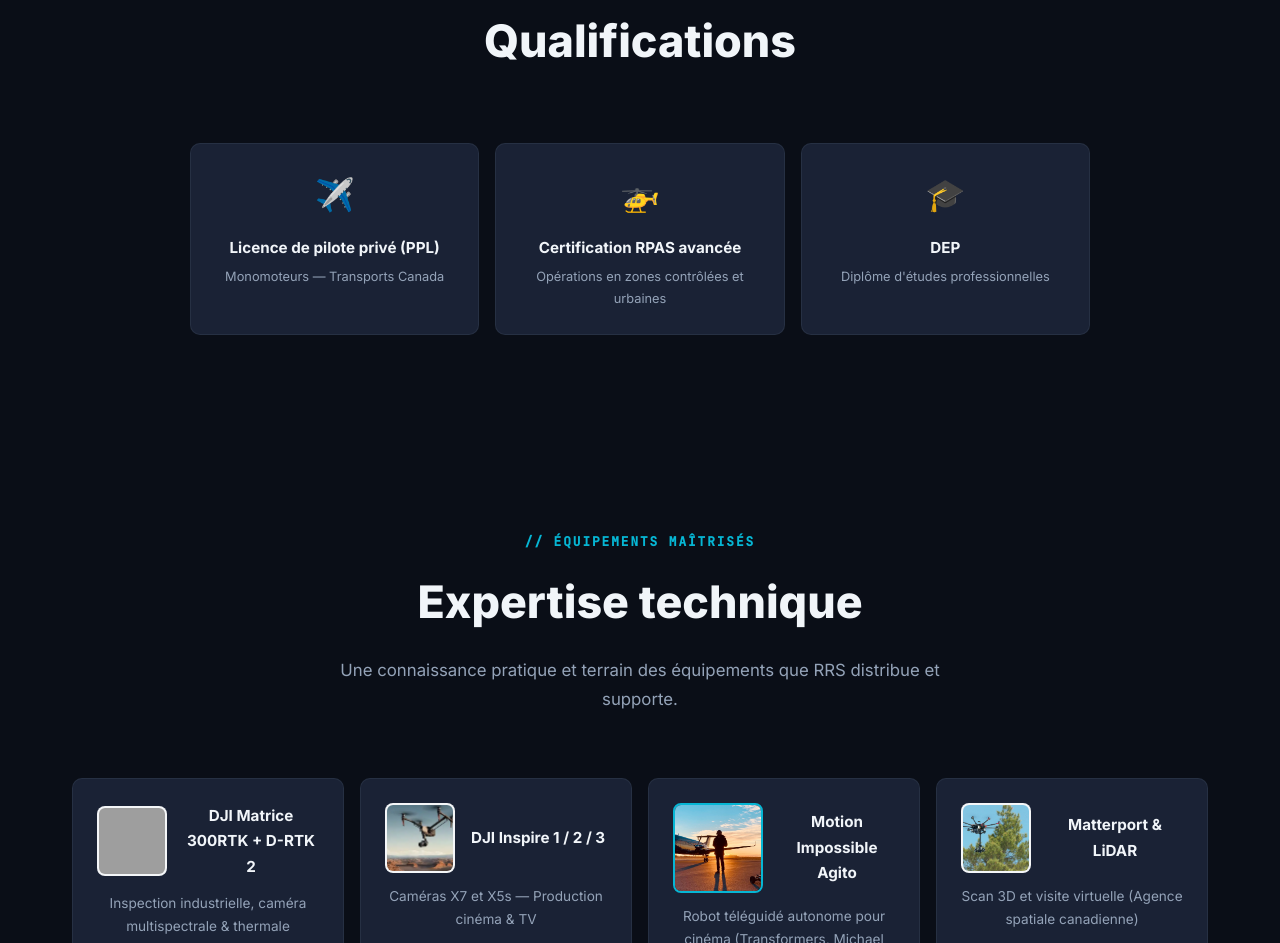
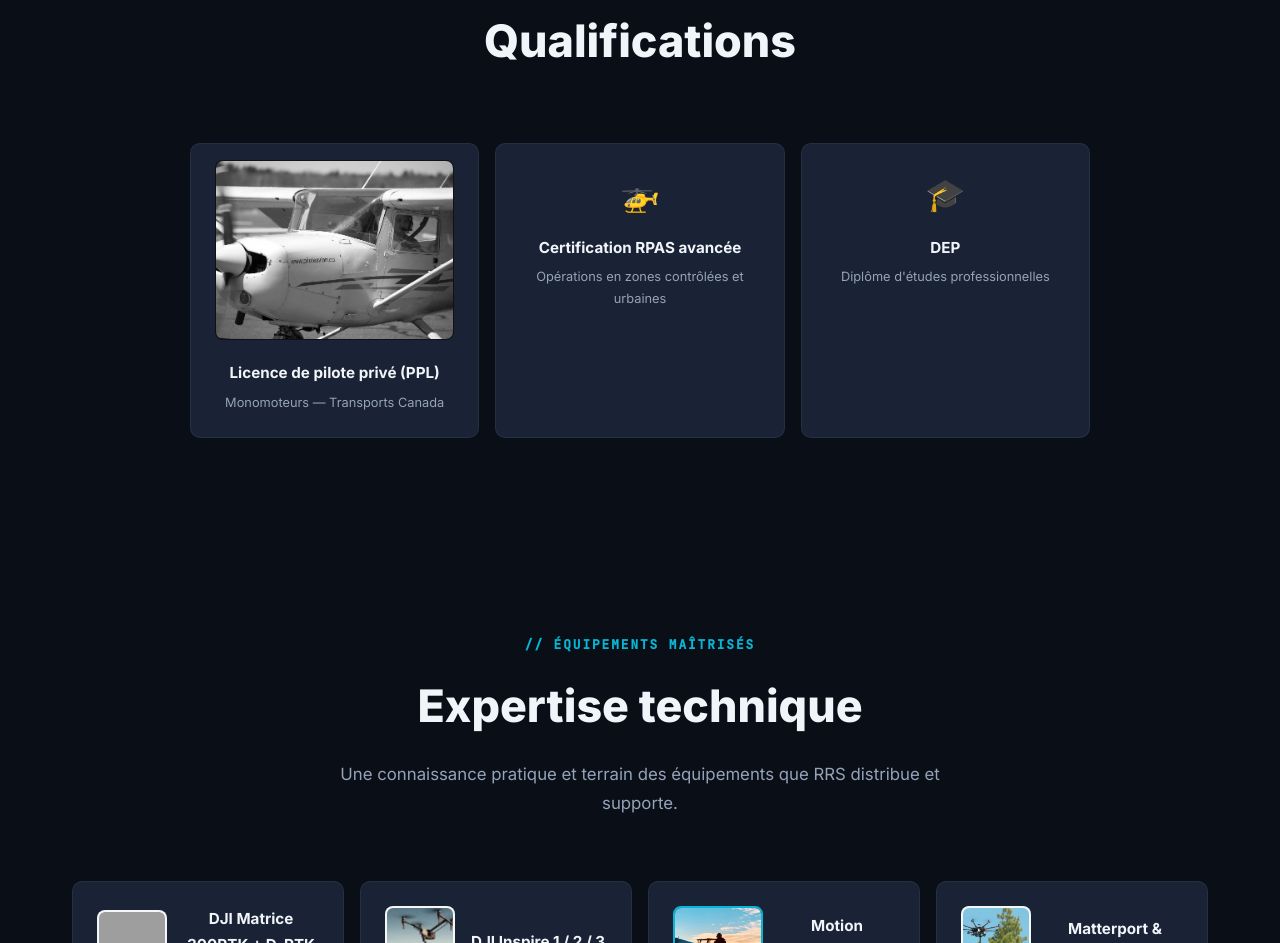
Before and after one commit to leofilmsmtl/julienbraultchenier, a plain HTML site: page index.html in a window 1280 px wide. Shown: the part 9543-10486 px from the top of the page. Drawn offline with Linux system fonts and the light colour scheme; grey boxes are pictures that could not be loaded.

Commit message:
Add PPL photo to qualifications section

```diff
--- a/index.html
+++ b/index.html
@@ -1561,8 +1561,12 @@
             <h2 class="section-title">Qualifications</h2>
         </div>
         <div class="cert-grid">
-            <div class="cert-card reveal">
-                <div class="cert-icon">✈️</div>
+            <div class="cert-card reveal"
+                style="display: flex; flex-direction: column; align-items: center; padding-top: 1rem;">
+                <div
+                    style="width: 100%; height: 180px; border-radius: 8px; overflow: hidden; margin-bottom: 1.25rem; border: 1px solid var(--border-subtle); background: #000;">
+                    <img src="img/ppl.jpeg" alt="Licence PPL" style="width: 100%; height: 100%; object-fit: cover;">
+                </div>
                 <h4>Licence de pilote privé (PPL)</h4>
                 <p>Monomoteurs — Transports Canada</p>
             </div>
```
Also changed, not shown: img/ppl.jpeg (added).
